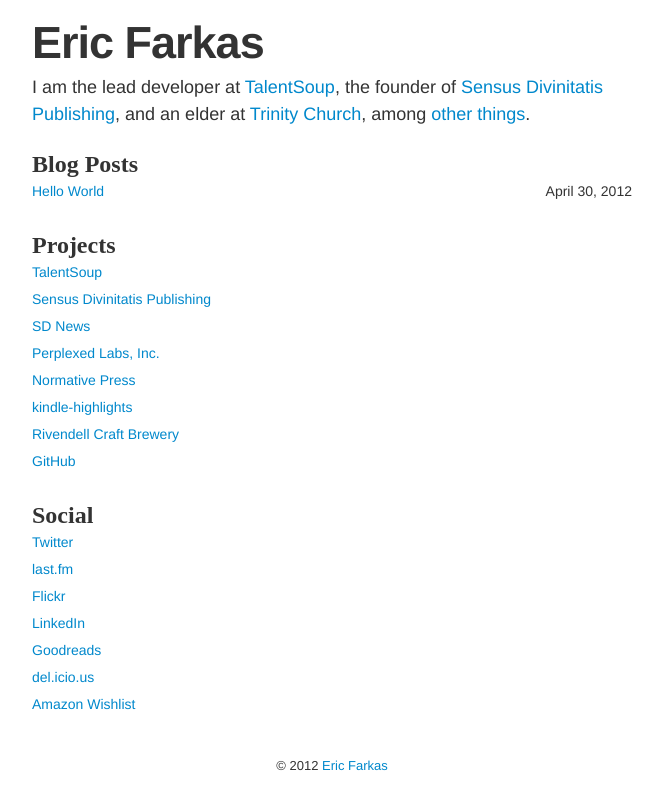
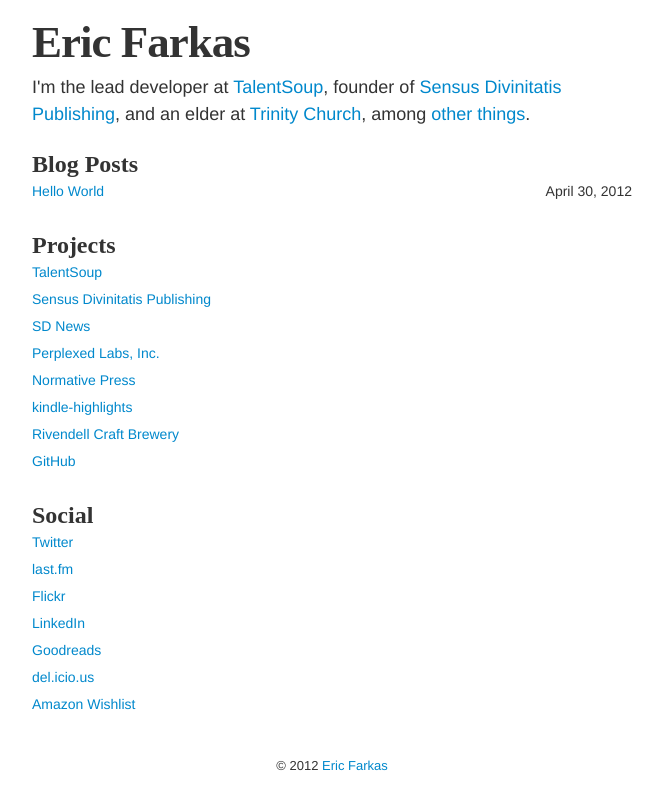
Before and after one commit to speric/speric.github.com, a Jekyll site: the page built from index.html, in a window 1280 px wide. Shown: the top 810 px of the page, without its empty margins (308-971 px from the left). Built offline with Jekyll 4.4.1, drawn with Linux system fonts in a browser that asks for light colours; some web fonts are replaced; Markdown is read by kramdown in place of the engine named in the settings.

Commit message:
Headline copy

```diff
--- a/_layouts/layout.html
+++ b/_layouts/layout.html
@@ -15,7 +15,7 @@
 			<div style="margin-top:20px;">
 				<header class="jumbotron subhead">
 				  <h1><a href="/">Eric Farkas</a></h1>
-				  <p class="lead">I am the lead developer at <a href="https://talentsoup.com">TalentSoup</a>, the founder of <a href="http://sensusdivinitatis.com">Sensus Divinitatis Publishing</a>, and an elder at <a href="http://trinitychurchlongisland.com">Trinity Church</a>, among <a href="/about.html">other things</a>.</p>
+				  <p class="lead">I'm the lead developer at <a href="https://talentsoup.com">TalentSoup</a>, founder of <a href="http://sensusdivinitatis.com">Sensus Divinitatis Publishing</a>, and an elder at <a href="http://trinitychurchlongisland.com">Trinity Church</a>, among <a href="/about.html">other things</a>.</p>
 				</header>
 			</div>
 
--- a/assets/css/style.css
+++ b/assets/css/style.css
@@ -9,6 +9,7 @@
   font-weight: bold;
   letter-spacing: -1px;
   line-height: 1;
+  font-family: "Brawler", serif;
 }
 .jumbotron a{color: #333333;}
 .lead a{color: #0088cc;}
```
